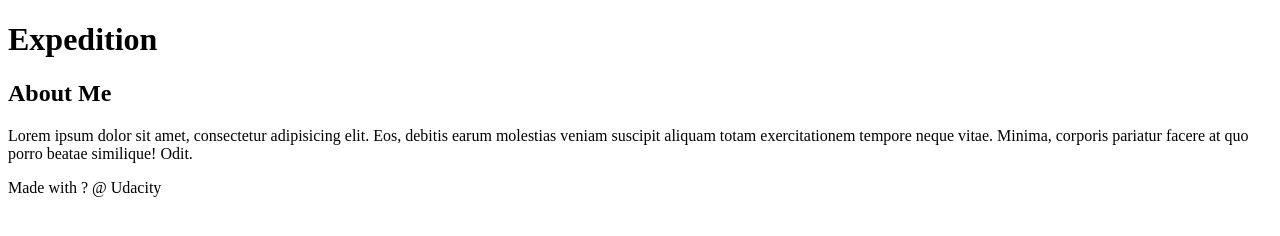
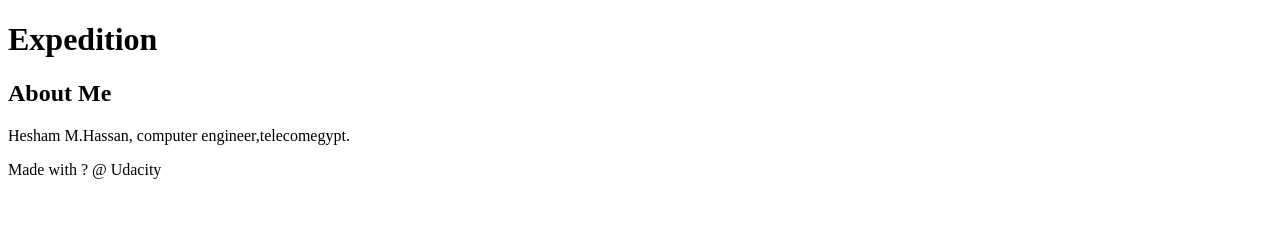
Before and after one commit to hishammhmd/new-git-project, a plain HTML site: page index.html in a window 1280 px wide. Drawn offline with Linux system fonts and the light colour scheme.

Commit message:
aside change about me

```diff
--- a/index.html
+++ b/index.html
@@ -22,7 +22,7 @@
 <aside>
     <h2>About Me</h2>
 
-    <p>Lorem ipsum dolor sit amet, consectetur adipisicing elit. Eos, debitis earum molestias veniam suscipit aliquam totam exercitationem tempore neque vitae. Minima, corporis pariatur facere at quo porro beatae similique! Odit.</p>
+    <p>Hesham M.Hassan, computer engineer,telecomegypt.</p>
 </aside>
 <!-- end of new content -->
 
```
